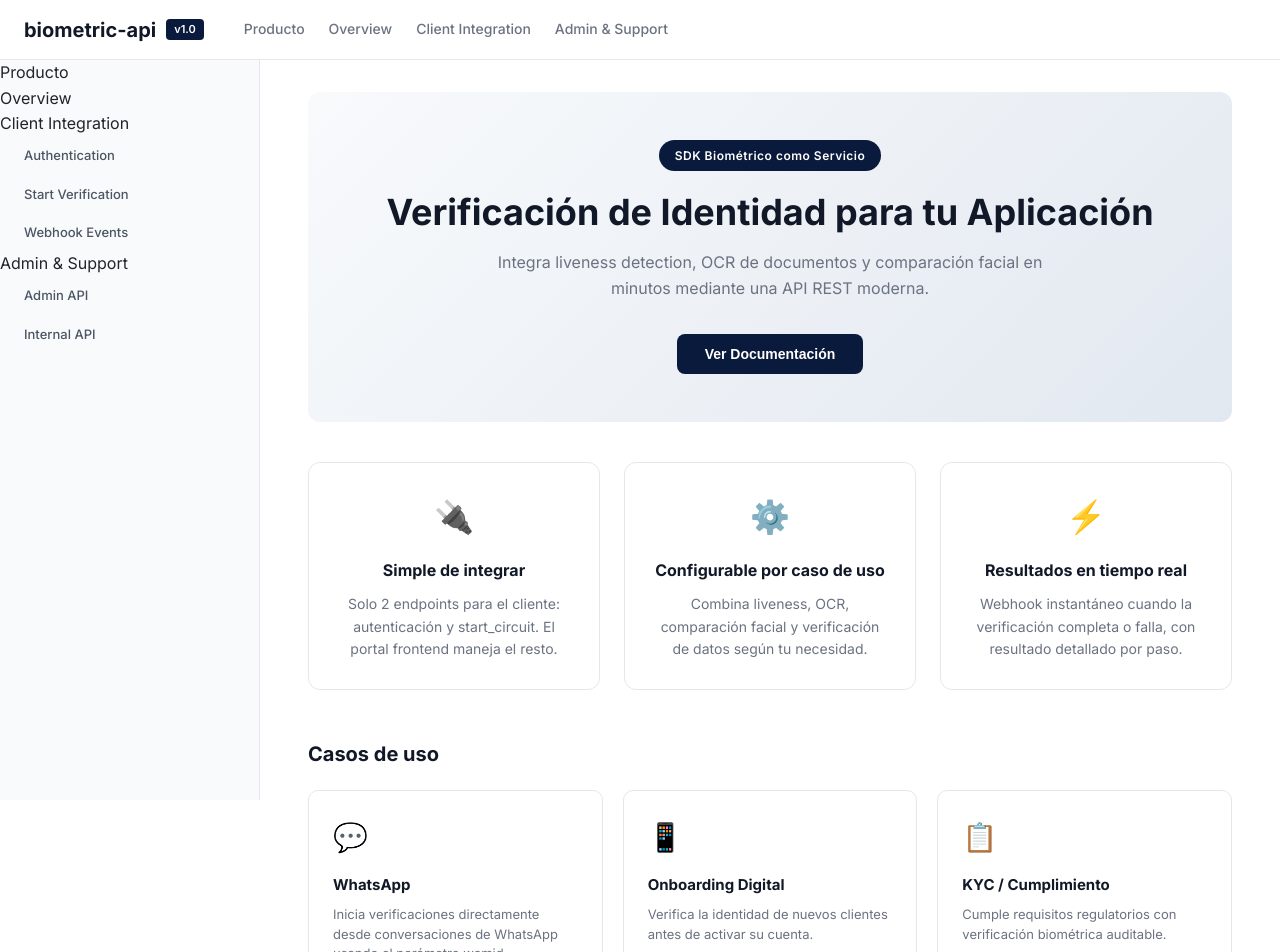
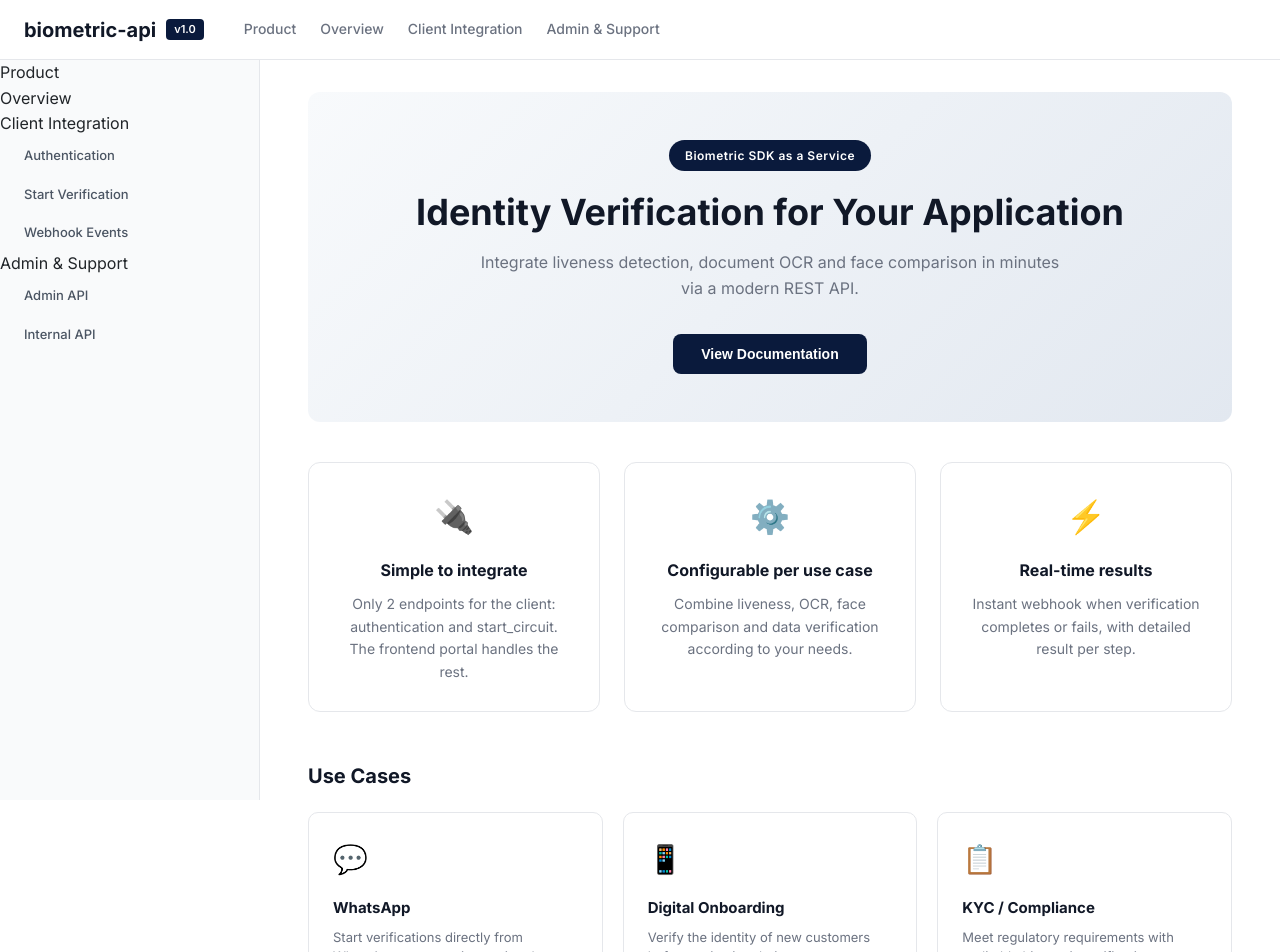
Before and after one commit to presales-danaconnect/biometric-api, a React (Vite) app: page / in a window 1280 px wide. Shown: the top 952 px of the page. Built offline with nearby package versions, Linux system fonts and the light colour scheme.

Commit message:
docs: translate product landing section to English

```diff
--- a/src/App.tsx
+++ b/src/App.tsx
@@ -166,7 +166,7 @@ function formatJSON(obj: object): string {
 
 // Navigation items
 const navItems = [
-  { id: 'product', label: 'Producto' },
+  { id: 'product', label: 'Product' },
   { id: 'overview', label: 'Overview' },
   { id: 'client', label: 'Client Integration', children: [
     { id: 'auth', label: 'Authentication' },
@@ -587,15 +587,14 @@ function App() {
           <section id="product">
             {/* Hero */}
             <div className="product-hero">
-              <div className="hero-badge">SDK Biométrico como Servicio</div>
-              <h1 className="hero-title">Verificación de Identidad para tu Aplicación</h1>
+              <div className="hero-badge">Biometric SDK as a Service</div>
+              <h1 className="hero-title">Identity Verification for Your Application</h1>
               <p className="hero-subtitle">
-                Integra liveness detection, OCR de documentos y comparación facial
-                en minutos mediante una API REST moderna.
+                Integrate liveness detection, document OCR and face comparison in minutes via a modern REST API.
               </p>
               <div className="hero-buttons">
                 <button className="hero-btn primary" onClick={() => scrollTo('client')}>
-                  Ver Documentación
+                  View Documentation
                 </button>
               </div>
             </div>
@@ -604,62 +603,62 @@ function App() {
             <div className="product-features">
               <div className="feature-card">
                 <div className="feature-icon">🔌</div>
-                <h3 className="feature-title">Simple de integrar</h3>
+                <h3 className="feature-title">Simple to integrate</h3>
                 <p className="feature-description">
-                  Solo 2 endpoints para el cliente: autenticación y start_circuit.
-                  El portal frontend maneja el resto.
+                  Only 2 endpoints for the client: authentication and start_circuit.
+                  The frontend portal handles the rest.
                 </p>
               </div>
               <div className="feature-card">
                 <div className="feature-icon">⚙️</div>
-                <h3 className="feature-title">Configurable por caso de uso</h3>
+                <h3 className="feature-title">Configurable per use case</h3>
                 <p className="feature-description">
-                  Combina liveness, OCR, comparación facial y verificación de datos
-                  según tu necesidad.
+                  Combine liveness, OCR, face comparison and data verification
+                  according to your needs.
                 </p>
               </div>
               <div className="feature-card">
                 <div className="feature-icon">⚡</div>
-                <h3 className="feature-title">Resultados en tiempo real</h3>
+                <h3 className="feature-title">Real-time results</h3>
                 <p className="feature-description">
-                  Webhook instantáneo cuando la verificación completa o falla,
-                  con resultado detallado por paso.
+                  Instant webhook when verification completes or fails,
+                  with detailed result per step.
                 </p>
               </div>
             </div>
 
             {/* Use Cases */}
-            <h2 className="use-cases-title">Casos de uso</h2>
+            <h2 className="use-cases-title">Use Cases</h2>
             <div className="use-cases-grid">
               <div className="use-case-card">
                 <div className="use-case-icon">💬</div>
                 <h3 className="use-case-title">WhatsApp</h3>
                 <p className="use-case-description">
-                  Inicia verificaciones directamente desde conversaciones de WhatsApp
-                  usando el parámetro wamid.
+                  Start verifications directly from WhatsApp conversations
+                  using the wamid parameter.
                 </p>
               </div>
               <div className="use-case-card">
                 <div className="use-case-icon">📱</div>
-                <h3 className="use-case-title">Onboarding Digital</h3>
+                <h3 className="use-case-title">Digital Onboarding</h3>
                 <p className="use-case-description">
-                  Verifica la identidad de nuevos clientes antes de
-                  activar su cuenta.
+                  Verify the identity of new customers before
+                  activating their account.
                 </p>
               </div>
               <div className="use-case-card">
                 <div className="use-case-icon">📋</div>
-                <h3 className="use-case-title">KYC / Cumplimiento</h3>
+                <h3 className="use-case-title">KYC / Compliance</h3>
                 <p className="use-case-description">
-                  Cumple requisitos regulatorios con verificación
-                  biométrica auditable.
+                  Meet regulatory requirements with auditable
+                  biometric verification.
                 </p>
               </div>
             </div>
           </section>
 
           {/* Overview */}
-          <div id="overview">
+          <div id="overview" style={{ marginTop: '48px' }}>
             <h1 className="page-title">biometric-api Documentation</h1>
             <p className="page-description">
               Biometric SDK as a service (SaaS) that allows any company to integrate identity verifications via modern REST API.
```
